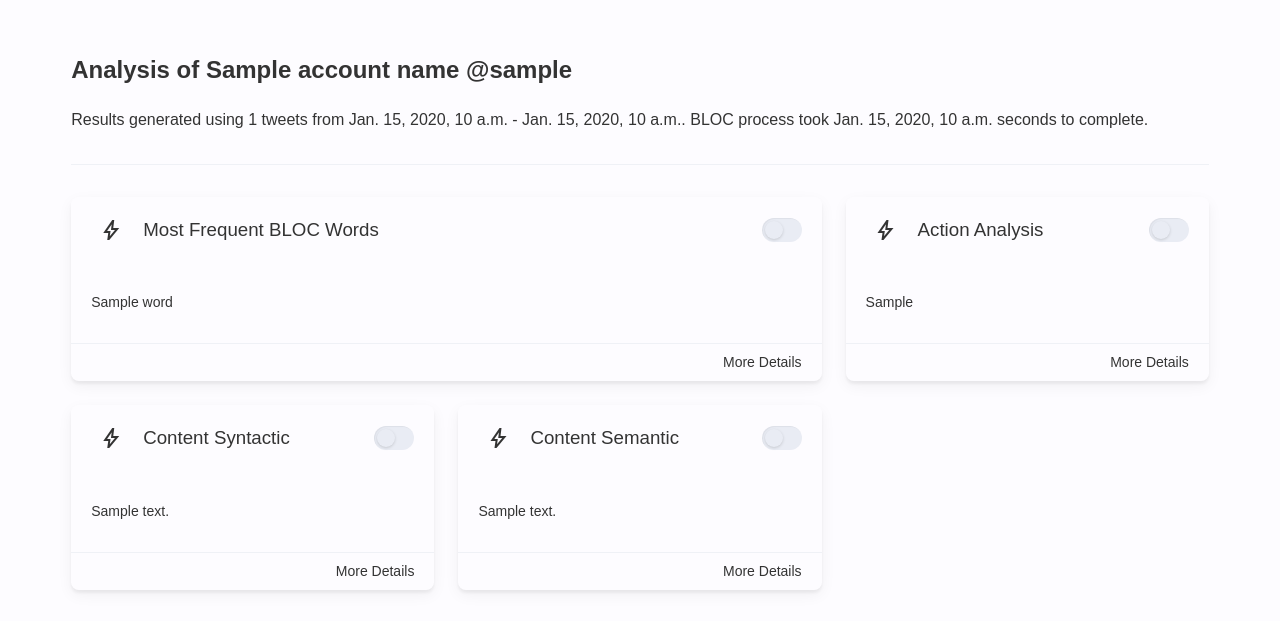
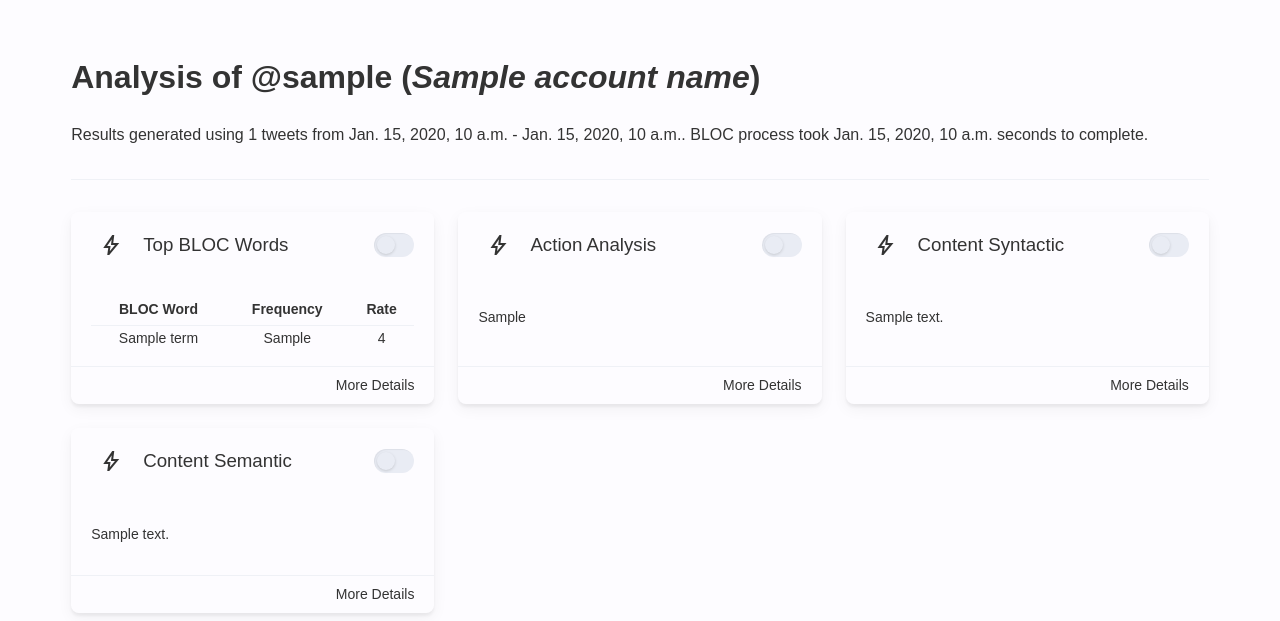
Before and after one commit to immacdonald/agwagram, a Django app: template blocdemo/templates/analysis_results.html in a window 1280 px wide. Shown: the part 89-710 px from the top of the page. Run offline with Django 4.2, Linux system fonts and the light colour scheme; the template is opened without the code that fills it: most values are stand-ins (such as "Sample title", 1, 10 or a date in 2020); style sheets or scripts are compiled from the project's sources; some libraries are stand-ins or nearby versions.

Commit message:
Table view for top BLOC words

```diff
--- a/blocdemo/static/styles.scss
+++ b/blocdemo/static/styles.scss
@@ -519,3 +519,24 @@ button {
 		font-size: 0.875rem;
 	}
 }
+
+table {
+	border-collapse: collapse;
+	border-spacing: 0;
+	width: 100%;
+	line-height: normal;
+	text-align: center;
+  }
+
+  th {
+	padding: 8px;
+	border-bottom: 1px solid var(--c-border-primary);
+  }
+
+  td {
+	padding: 4px 4px;
+  }
+
+  tr:nth-child(odd):not(:first-child) {
+	background-color: var(--c-disabled-background);
+  }
--- a/blocdemo/templates/analysis_results.html
+++ b/blocdemo/templates/analysis_results.html
@@ -8,7 +8,7 @@ Results | B3T
 
 <div class="content-header">
     <div class="content-header-intro">
-        <h2>Analysis of {{account_name}} @{{username}}</h2>
+        <h1>Analysis of @{{username}} (<i>{{account_name}}</i>)</h1>
         <p>Results generated using {{tweet_count}} tweets from {{first_tweet_date}} - {{last_tweet_date}}. BLOC process took {{elapsed_time}} seconds to complete.</p>
     </div>
     <div class="content-header-actions">
@@ -25,11 +25,11 @@ Results | B3T
 <div class="content">
     <div class="content-main">
         <div class="card-grid">
-            <article class="card wide">
+            <article class="card">
                 <div class="card-header">
                     <div>
                         <span class="icon material-symbols-outlined">bolt</span>
-                        <h3>Most Frequent BLOC Words</h3>
+                        <h3>Top BLOC Words</h3>
                     </div>
                     <label class="toggle">
                         <input type="checkbox" onChange="cardToggle(this)">
@@ -40,9 +40,20 @@ Results | B3T
                     <p>This is more information about the BLOC word frequency analysis.</p>
                 </div>
                 <div class="card-body">
-                    {% for word in top_bloc_words %}
-                        <p>{{word}}</p>
-                    {% endfor %}
+                    <table>
+                        <tr>
+                          <th>BLOC Word</th>
+                          <th>Frequency</th>
+                          <th>Rate</th>
+                        </tr>
+                        {% for word in top_bloc_words %}
+                        <tr>
+                          <td>{{word.term}}</td>
+                          <td>{{word.term_freq}}</td>
+                          <td>{{word.term_rate}}</td>
+                        </tr>
+                        {% endfor %}
+                      </table>
                 </div>
                 <div class="card-footer">
                     <a href="methodology">More Details</a>
```
Also changed, not shown: blocdemo/code/bloc_handler.py (+2 -13 lines), blocdemo/views.py (+3 -4 lines).
